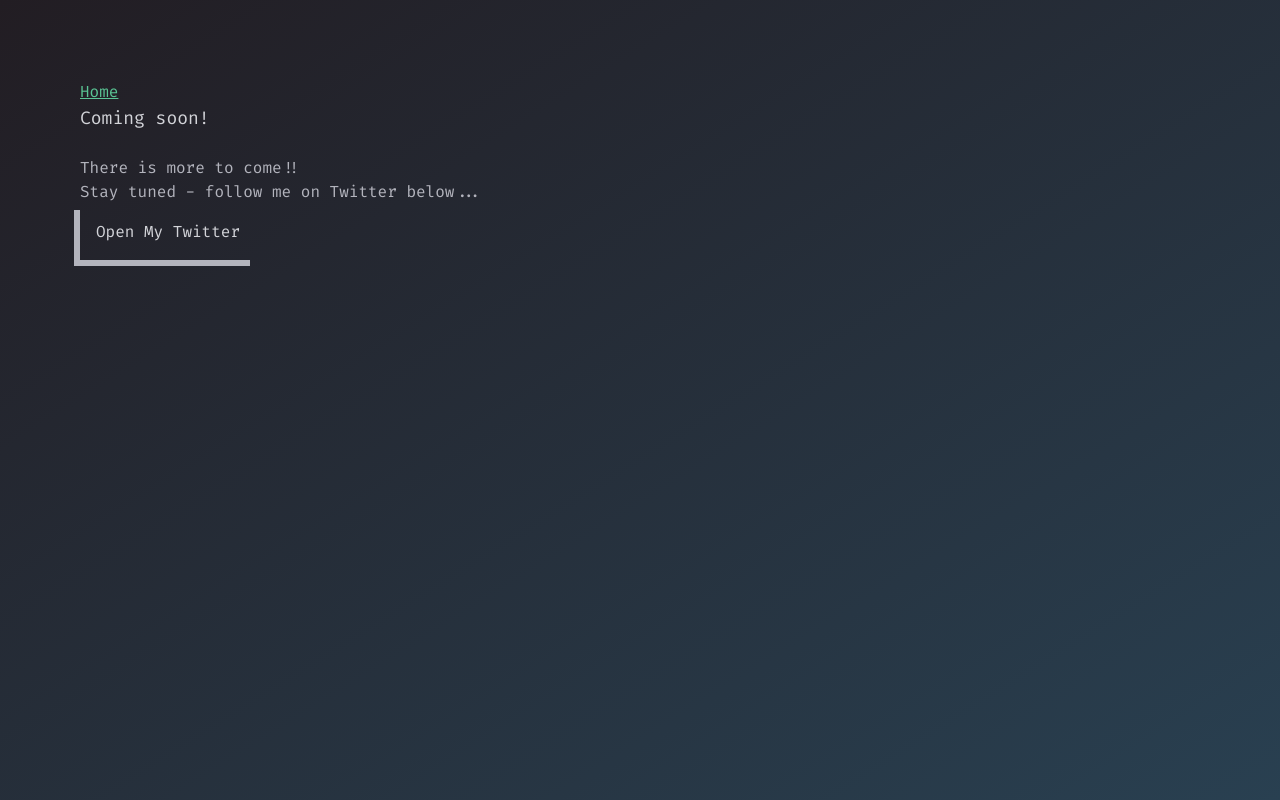
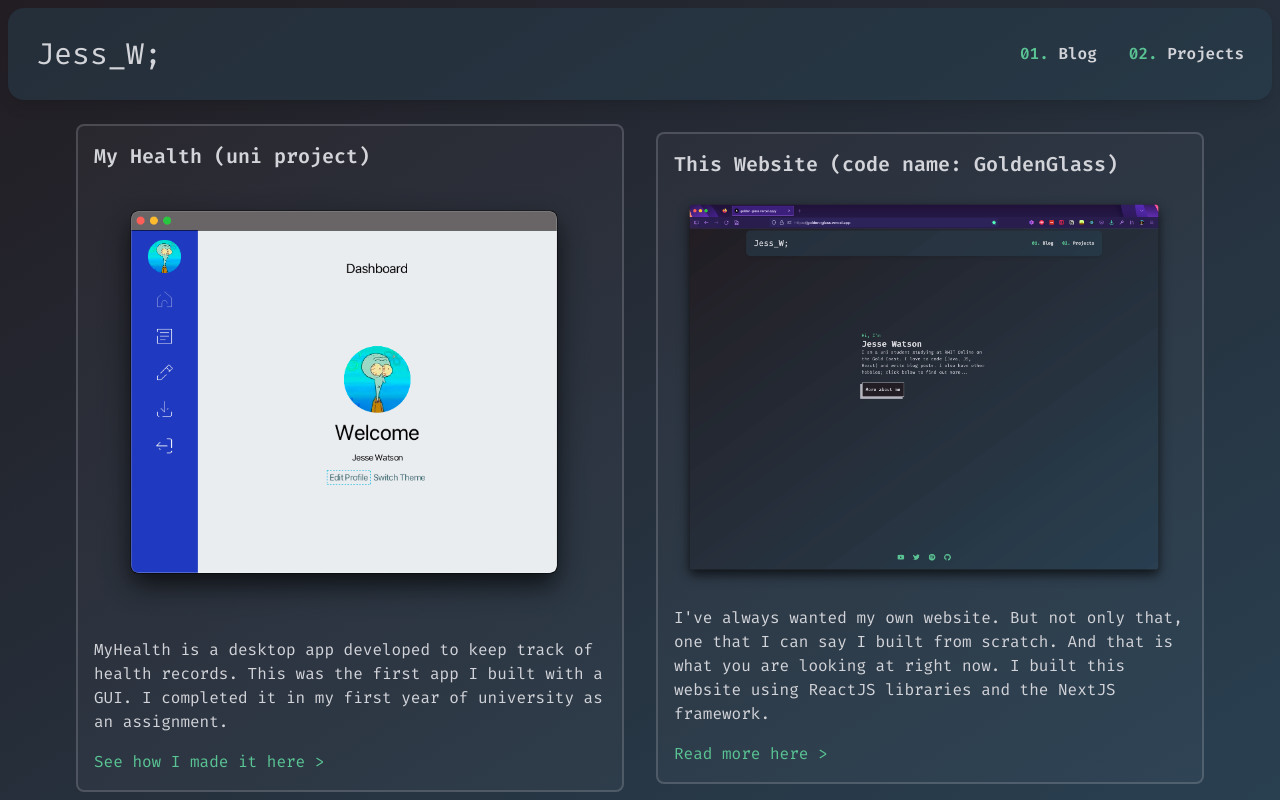
Before and after one commit to jessejwatson/Golden_Glass, a Next.js app: page /projectsList in a window 1280 px wide. Built offline with nearby package versions, Linux system fonts and the light colour scheme.

Commit message:
Initial Projects Commit

```diff
--- a/components/blogCard.tsx
+++ b/components/blogCard.tsx
@@ -6,7 +6,7 @@ export default function BlogCard({title, publishDate, slug, contentHTML, authorN
   return (
     <div>
         <Link href={'/posts/' + slug}>
-            <div className='p-2 bg-c-grey bg-opacity-5 rounded-lg animate-fade-in-up max-w-3xl flex justify-between gap-x-10 hover:translate-y-2 hover:transition-transform active:opacity-90 shadow-lg hover:shadow-md'>
+            <div className='p-2 bg-c-grey bg-opacity-5 rounded-lg border-2 border-opacity-25 border-c-grey animate-fade-in-up max-w-3xl flex justify-between gap-x-10 noDrop active:opacity-90 shadow-lg hover:shadow-md'>
                 <div className='text-xl w-full'>
                     <h1 className=''>{title}</h1>
                     <p className='text-sm text-c-grey'>Published: <span className='text-c-green'>{publishDate}</span></p>
--- /dev/null
+++ b/components/myHealth.tsx
@@ -0,0 +1,13 @@
+import Image from 'next/image'
+import myHealthImg from "../assets/myHealth.png"
+
+export default function MyHealth() {
+    return (
+        <div className="p-4 flex flex-col gap-4 m-auto rounded-lg max-w-4xl noDrop border-2 border-opacity-25 border-c-grey bg-c-grey bg-opacity-5">
+            <h1 className='text-xl font-semibold'>My Health (uni project)</h1>
+            <Image className='coverImg' src={myHealthImg} alt={'Profile Picture'} width={500}/>
+            <p className='max-w-lg'>MyHealth is a desktop app developed to keep track of health records. This was the first app I built with a GUI. I completed it in my first year of university as an assignment.</p>
+            <a className="text-c-green hover:underline" href="/post/How-I-Built-The-MyHealth-App">See how I made it here &gt;</a>
+        </div>
+    )
+}
--- /dev/null
+++ b/components/thisWebsite.tsx
@@ -0,0 +1,13 @@
+import Image from 'next/image'
+import thisWebsiteImg from '../assets/thisWebsiteImg.png'
+
+export default function ThisWebsite() {
+    return (
+        <div className="p-4 flex flex-col gap-4 m-auto p-2rounded-lg max-w-4xl noDrop border-2 border-opacity-25 border-c-grey bg-c-grey bg-opacity-5">
+            <h1 className='text-xl font-semibold'>This Website (code name: GoldenGlass)</h1>
+            <Image className='coverImg' src={thisWebsiteImg} alt={'Profile Picture'} width={500}/>
+            <p className='max-w-lg'>I've always wanted my own website. But not only that, one that I can say I built from scratch. And that is what you are looking at right now. I built this website using ReactJS libraries and the NextJS framework.</p>
+            <a className="text-c-green hover:underline" href="/post/How-I-Built-The-MyHealth-App">Read more here &gt;</a>
+        </div>
+    )
+}
--- a/pages/projectsList.tsx
+++ b/pages/projectsList.tsx
@@ -1,11 +1,26 @@
 import ComingSoon from "../components/comingSoon";
+import FooterIcons from "../components/footerIcons";
+import MyHealth from "../components/myHealth";
+import NavBar from "../components/navBar";
+import ThisWebsite from "../components/thisWebsite";
 
 export default function ProjectsList() {
     return (
       <div className='h-screen'>
-        <div className='font-FiraCode bg-gradient-to-br from-c-charcoal to-c-blue text-c-white h-full'>
-          <div className="p-20">
-            <ComingSoon/>
+        <div className='font-FiraCode bg-gradient-to-br from-c-charcoal to-c-blue text-c-white h-full grid grid-flow-row min-h-screen overflow-y-auto scrollbar-thin scrollbar-thumb-c-green scrollbar-track-c-blue'>
+          <div>
+            <NavBar/>
+          </div>
+
+          <section className="max-w-7xl m-auto">
+            <div className="p-6 flex flex-col gap-8 md:flex-row">
+              <MyHealth/>
+              <ThisWebsite/>
+            </div>
+          </section>
+
+          <div className='grid grid-flow-col content-end'>
+            <FooterIcons/>
           </div>
         </div>
       </div>
--- a/styles/globals.css
+++ b/styles/globals.css
@@ -50,6 +50,16 @@ img:hover {
   transform: translateY(6px)
 }
 
+.noDrop {
+  box-shadow: none;
+  border-radius: .5rem;
+  transition: transform .2s;
+}
+
+.noDrop:hover {
+  transform: translateY(6px)
+}
+
 .coverImg {
   box-shadow: none;
   border-radius: 1.1rem
```
Also changed, not shown: assets/myHealth.png (added), assets/thisWebsiteImg.png (added).
